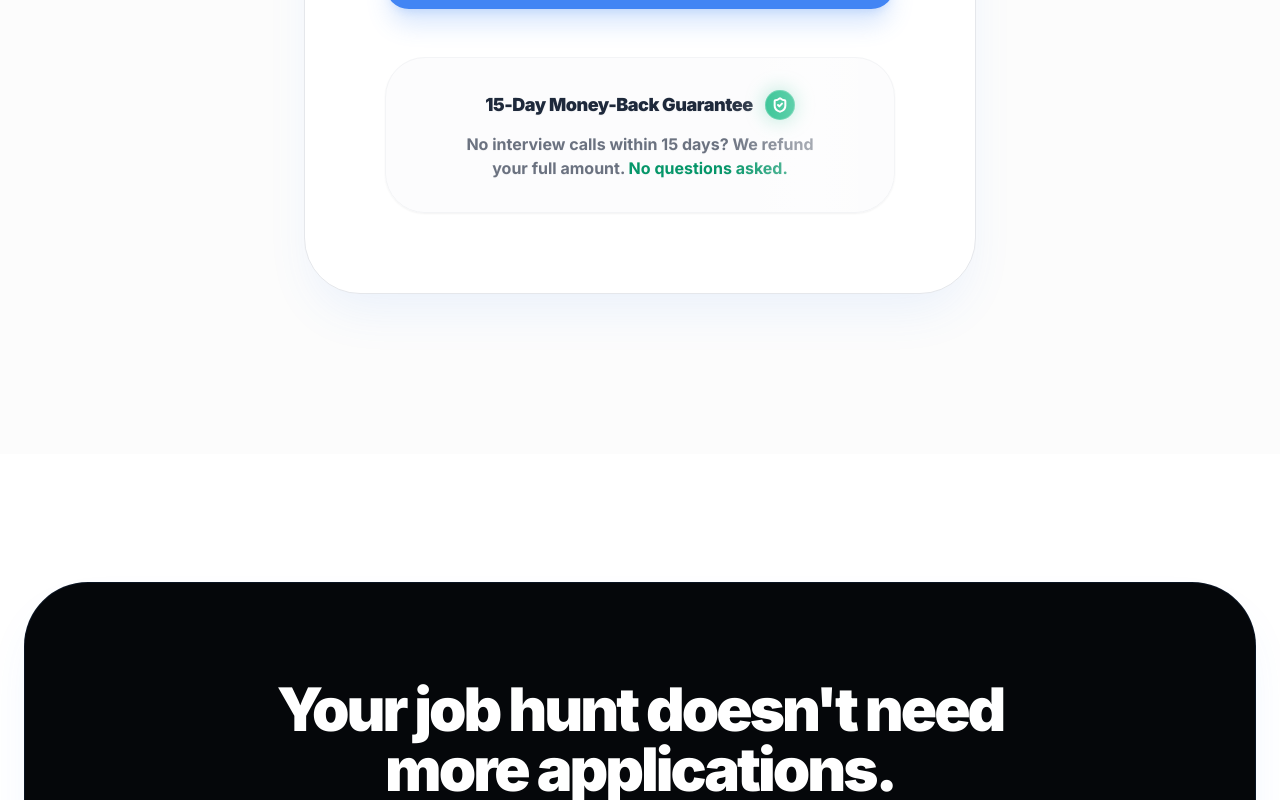
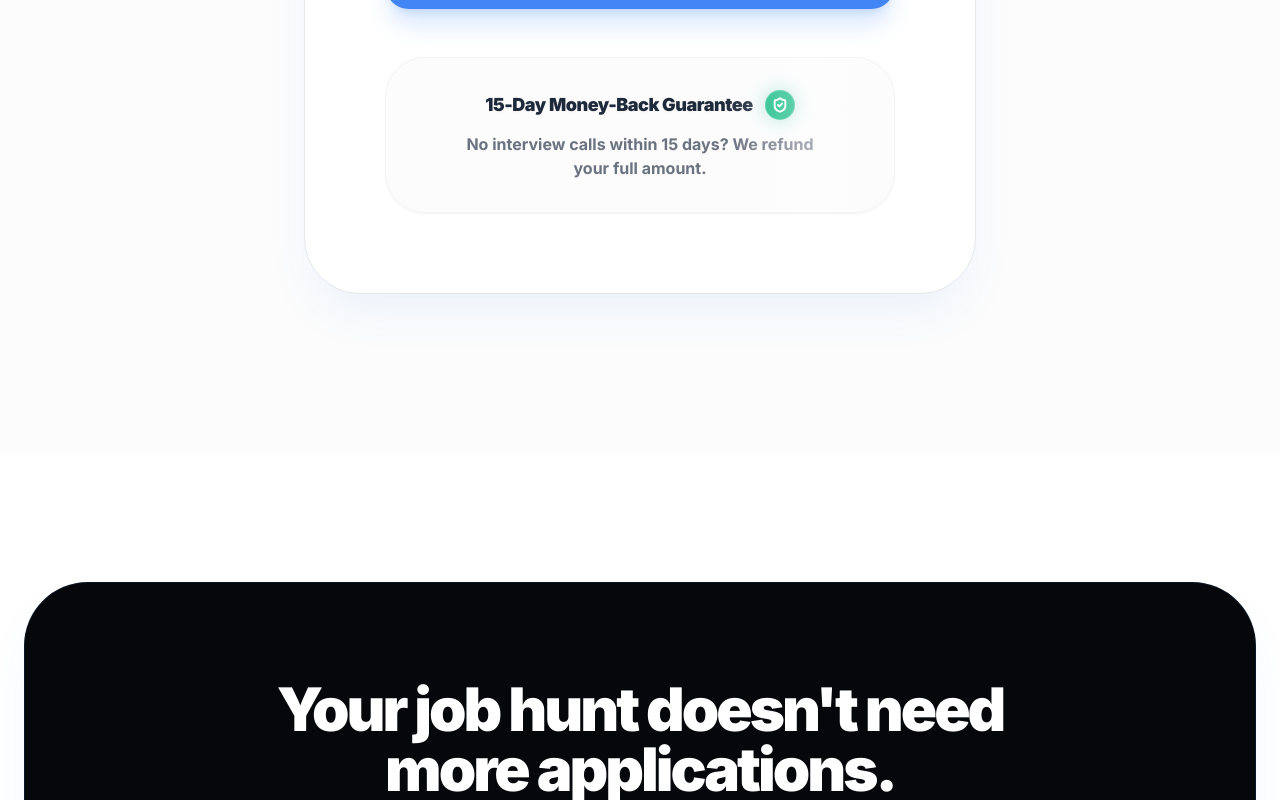
Before and after one commit to YASHBITU/cccnnew, a React (Vite) app: page /pricing in a window 1280 px wide. Shown: the part 1160-1960 px from the top of the page. Built offline with nearby package versions, Linux system fonts and the light colour scheme.

Commit message:
fix: remove No questions asked from all pages, strip remaining Australia references

```diff
--- a/components/Guarantee.tsx
+++ b/components/Guarantee.tsx
@@ -24,9 +24,7 @@ export const Guarantee: React.FC = () => {
           <p className="text-xl md:text-2xl text-slate-800 leading-relaxed font-medium">
             If you follow the process and don’t receive at least one interview call within 15 days, we refund you.
           </p>
-          <p className="mt-6 text-sm text-gray-400 uppercase tracking-widest font-semibold">
-            No small print. No questions asked.
-          </p>
+
         </div>
       </div>
     </section>
--- a/pages/PricingPage.tsx
+++ b/pages/PricingPage.tsx
@@ -180,7 +180,7 @@ export const PricingPage: React.FC = () => {
               </div>
 
               <p className="text-xs md:text-base text-gray-500 leading-relaxed font-bold text-depth-callout relative z-10 max-w-sm mx-auto">
-                No interview calls within 15 days? We refund your full amount. <span className="text-emerald-600">No questions asked.</span>
+                No interview calls within 15 days? We refund your full amount.
               </p>
 
               <div className="absolute top-2 right-4 opacity-0 group-hover:opacity-40 transition-opacity duration-700">
```
